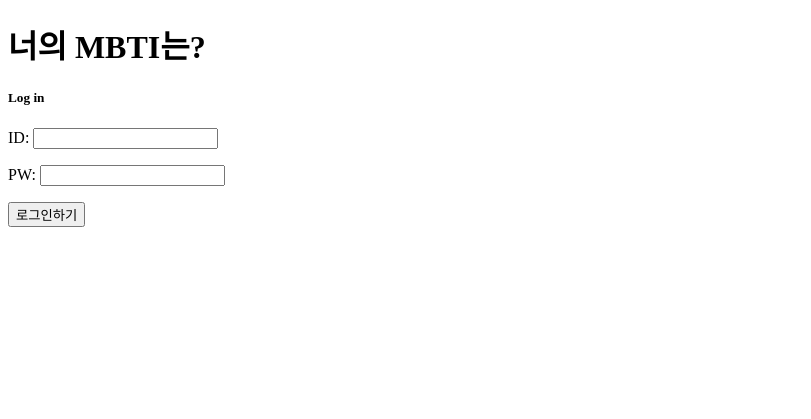
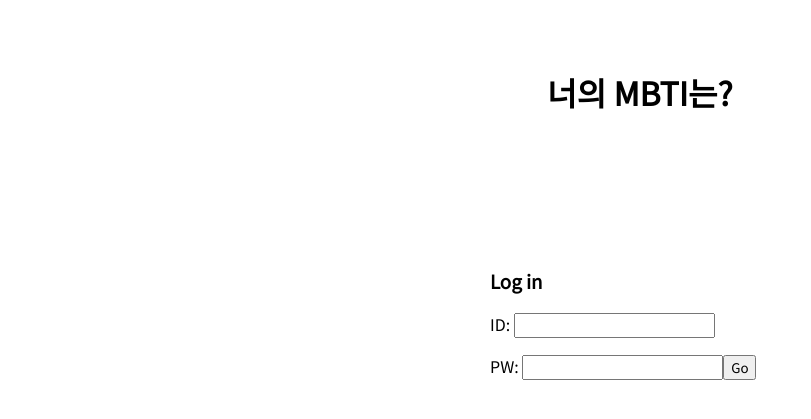
Before and after one commit to Cho-El/What-s-your-MBTI, a Flask app: page / in a window 1280 px wide. Shown: the top 419 px of the page, without its empty margins (0-811 px from the left). Run offline with Flask 2, Linux system fonts and the light colour scheme.

Commit message:
2022-08-02 로그인 기본틀
회원가입창 미완

```diff
--- a/templates/index.html
+++ b/templates/index.html
@@ -3,19 +3,51 @@
 <head>
     <meta charset="UTF-8">
     <title>너의 MBTI는?</title>
+    <link rel="preconnect" href="https://fonts.googleapis.com">
+    <link rel="preconnect" href="https://fonts.gstatic.com" crossorigin>
+    <link href="https://fonts.googleapis.com/css2?family=Noto+Sans+KR&display=swap" rel="stylesheet">
+
+    <style>
+        *{font-family: 'Noto Sans KR', sans-serif;}
+   .mytitle{
+       width: 300px;
+       height: 200px;
+
+       text-align: center;
+
+       background-size: cover;
+       background-position: center;
+
+       border-radius: 10px;
+
+       padding-top: 40px;
+
+       margin: auto;
+   }
+   .warp{
+       width: 300px;
+       margin: auto;
+   }
+
+    </style>
 </head>
 <body>
-<div>
+<div class="mytitle">
     <h1>너의 MBTI는?</h1>
+</div>
+<div class="warp">
     <div>
-        <h5>Log in</h5>
+        <h3>Log in</h3>
+    </div>
+    <div>
+        <p>ID: <input type="text"/></p>
+        <p>PW: <input type="text"/><button> Go</button></p>
+
     </div>
 </div>
 
 
-        <p>ID: <input type="text"/></p>
-        <p>PW: <input type="text"/></p>
-        <button> 로그인하기</button>
+
 
 </body>
 </html>
```
